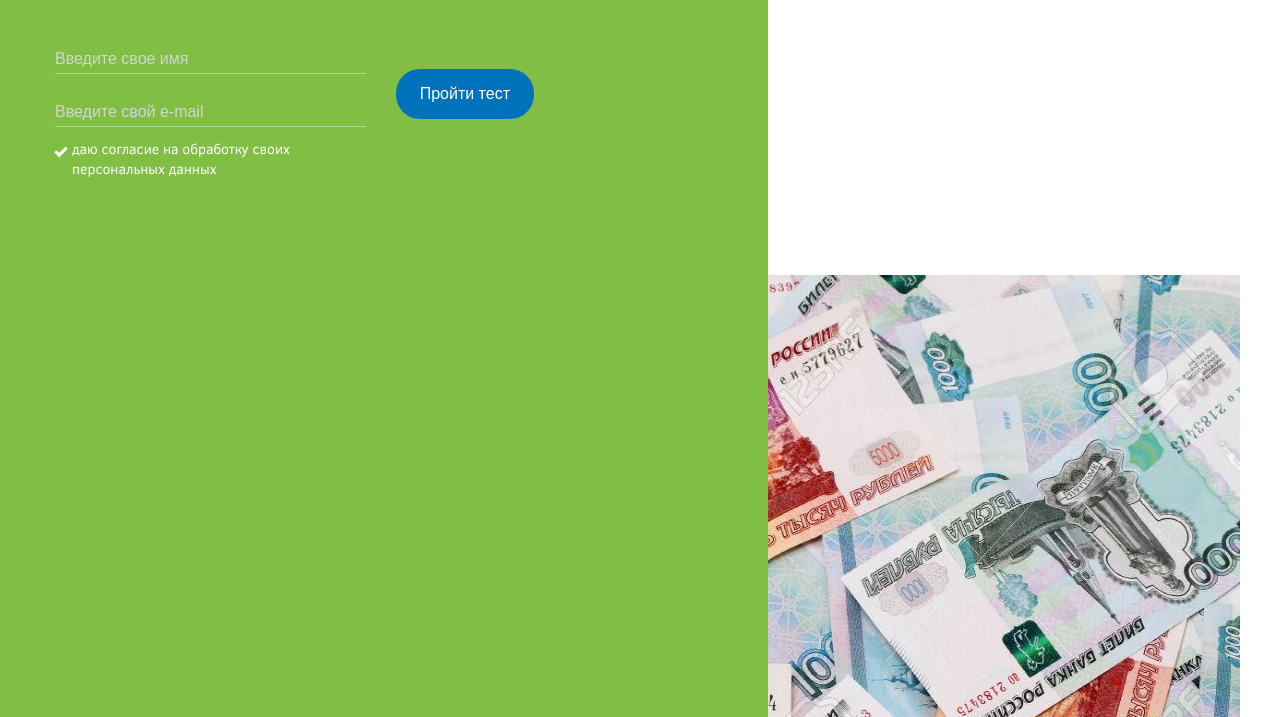
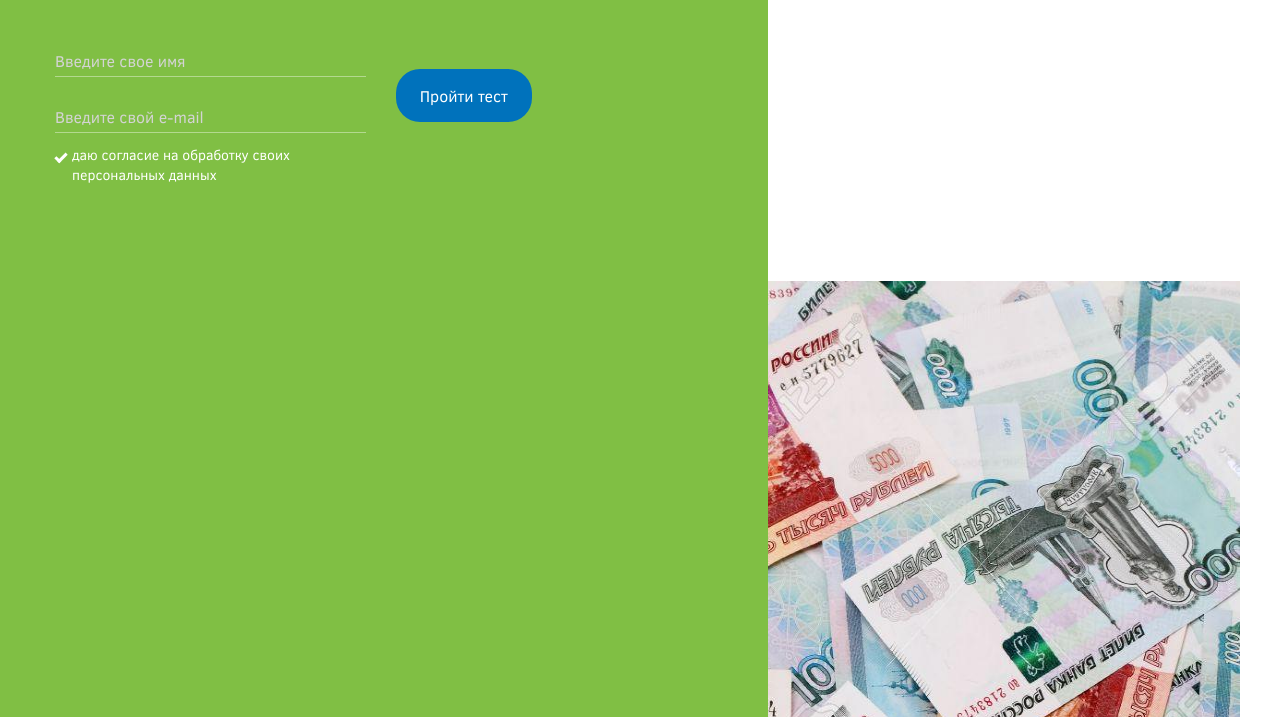
Before and after one commit to mchweb/poligon-website, a website with bundled scripts: page src/index.html in a window 1280 px wide. Shown: the part 9443-10160 px from the top of the page. Built offline with nearby package versions, Linux system fonts and the light colour scheme; files whose address does not match are found by name.

Commit message:
Edit font family for forms.

```diff
--- a/src/scss/base/_typography.scss
+++ b/src/scss/base/_typography.scss
@@ -9,8 +9,10 @@
     color: $color_gray;
     font-family: $font_clear_sans;
 }
-
-h1,h2,h3,h4 {
+input, label, select, button, textarea {
+    font-family: $font_clear_sans;
+}
+h1, h2, h3, h4 {
     font-family: $font_clear_sans;
     color: $color_gray_dark;
 }
```
Also changed, not shown: build/assets/css/styles.css, src/css/styles.css.
